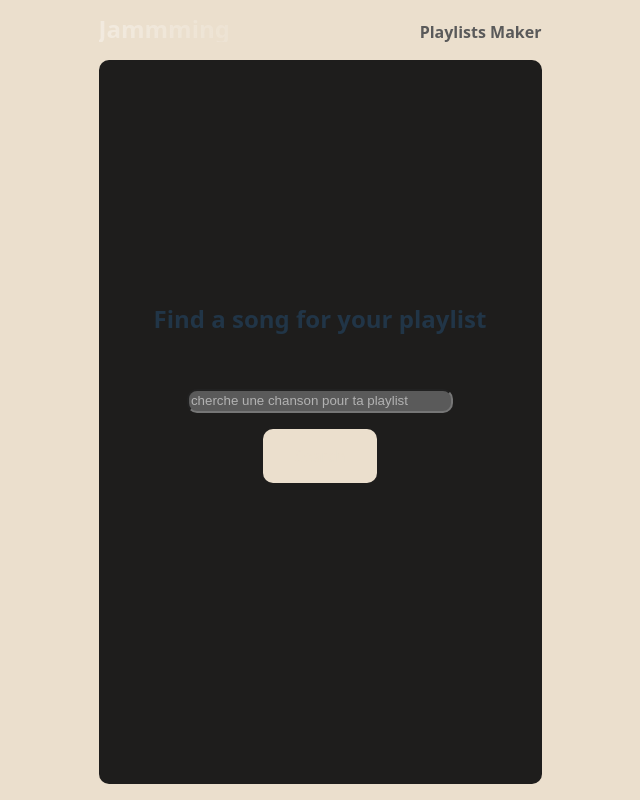
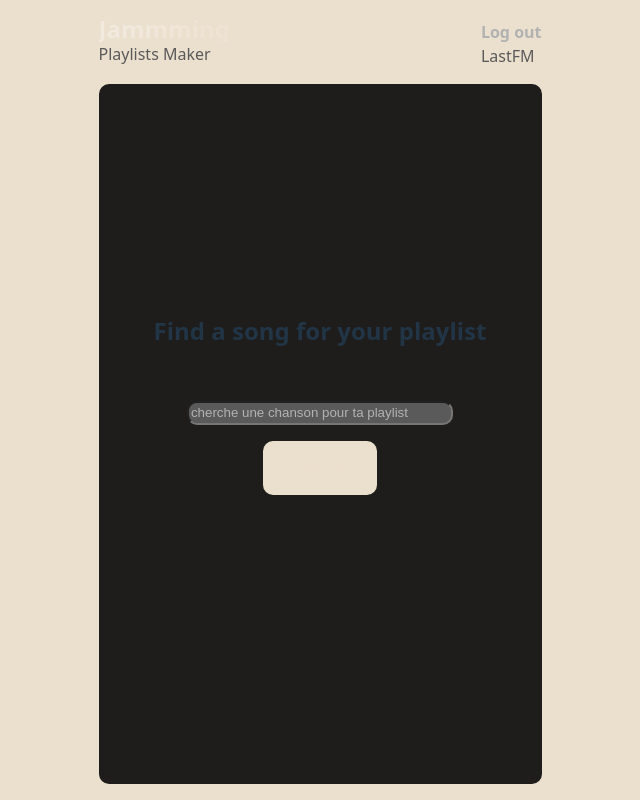
Before and after one commit to rjacqmotte/jammming, a React app: page / in a window 1280 px wide. Shown: the whole page, without its empty margins (320-960 px from the left). Built offline with nearby package versions, Linux system fonts and the light colour scheme; the HTML template or start-up script is replaced by a standard one.

Commit message:
add log out button to header, no logic connected

```diff
--- a/src/components/Header/Header.jsx
+++ b/src/components/Header/Header.jsx
@@ -1,10 +1,17 @@
 import styles from './Header.module.css';
+import Button2 from '../ui/Button2';
 
 function Header() {
   return (
     <header className={styles.header}>
-      <h1 className={styles.headerTitle}>Jammming</h1>
-      <h2 className={styles.headerSubtitle}>Playlists Maker</h2>
+      <div>
+        <h1 className={styles.headerTitle}>Jammming</h1>
+        <p className={styles.headerSubtitle}>Playlists Maker</p>
+      </div>
+      <div>
+      <Button2 style="text" content="Log out" />
+      <p className={styles.headerSubtitle}>LastFM</p>
+      </div>
     </header>
   );
 }
--- a/src/components/ui/Button2.module.css
+++ b/src/components/ui/Button2.module.css
@@ -13,7 +13,10 @@
 .textButton {
   font-weight: 600;
   color: var(--color-tertary);
+  border: none;
   background-color: transparent;
+  padding: 0;
+  min-height: 0;
 }
 
 .textButton:hover {
```
